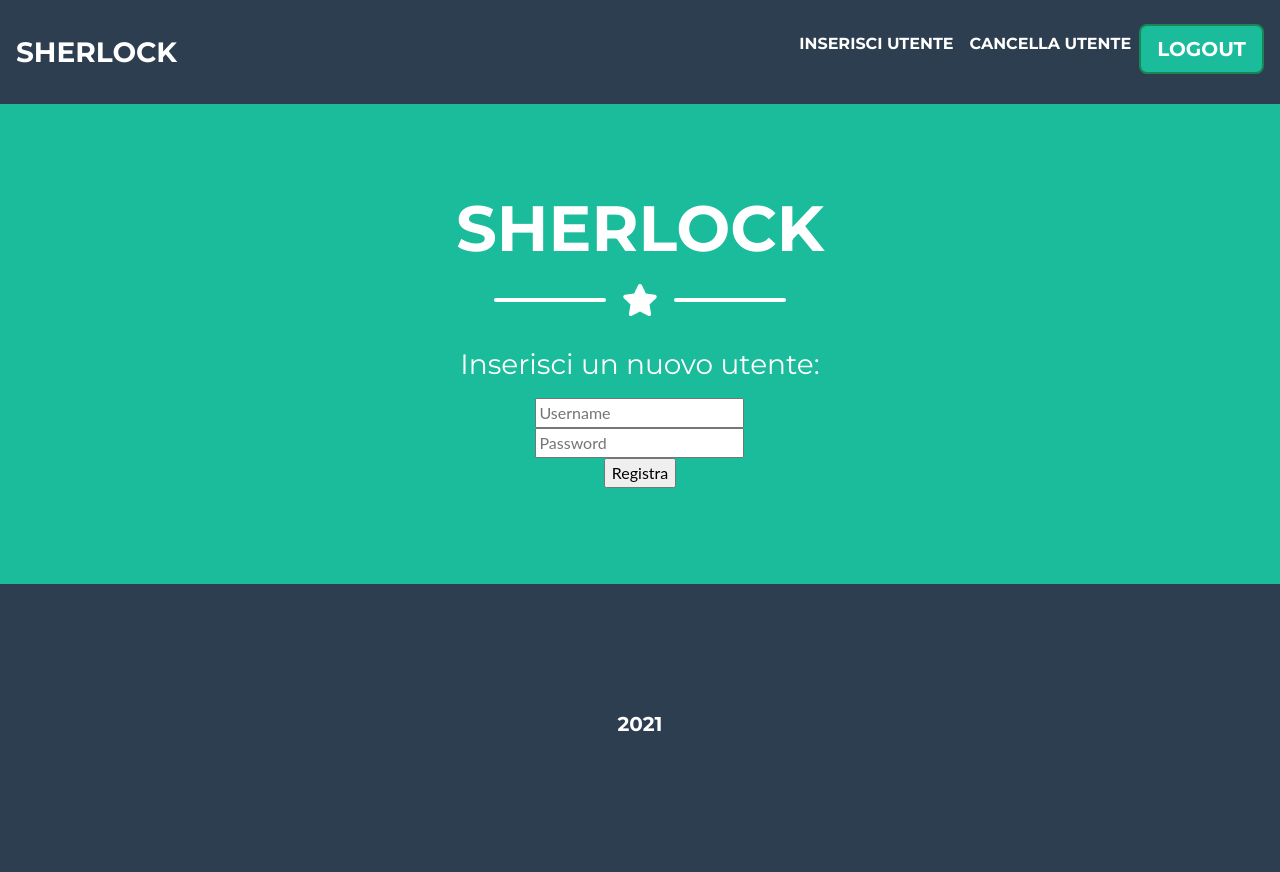
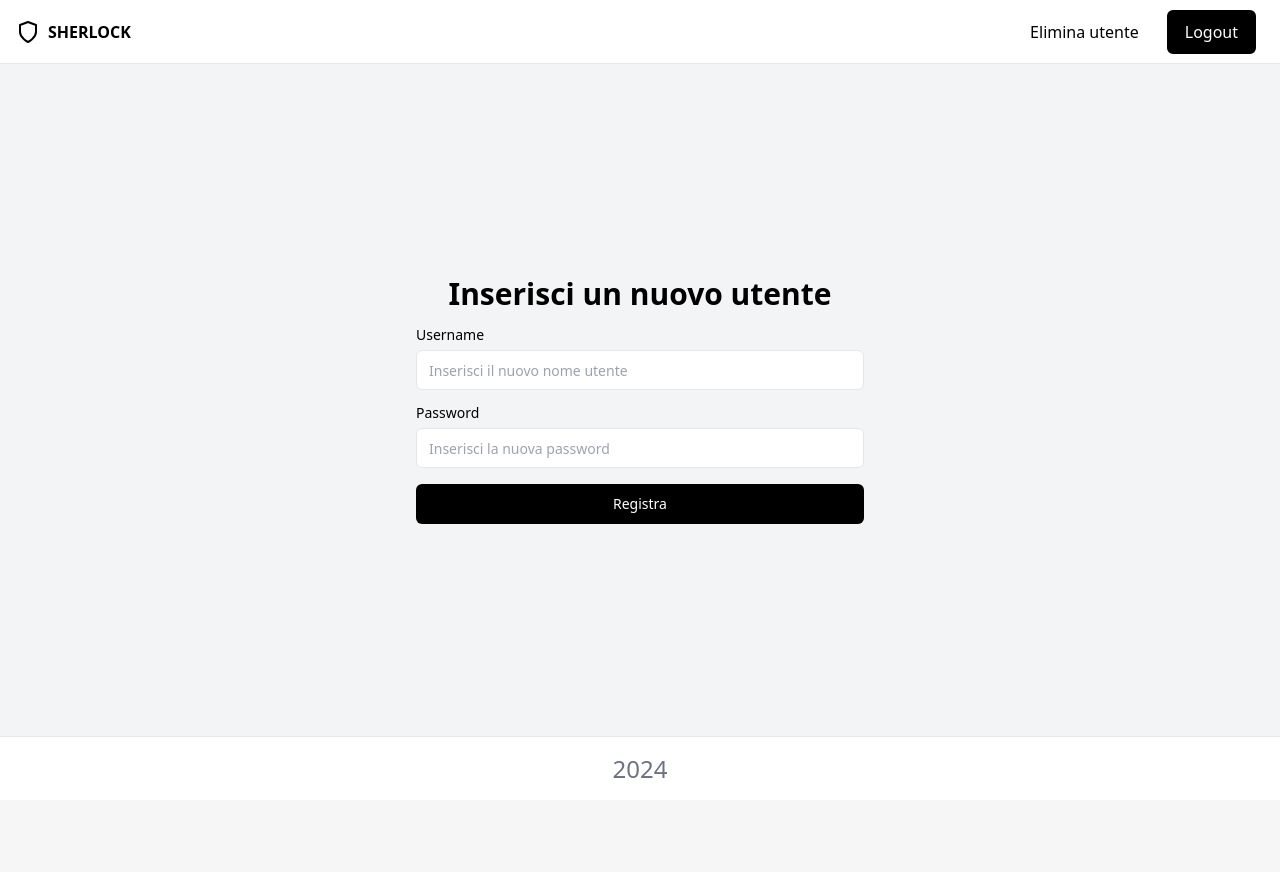
Before and after one commit to nicolobartolinii/IA_Sherlock_2324, a Flask app: template SSIP-w-Python/primaprova/templates/sign_in.html in a window 1280 px wide. After the commit the page ends 778 px from the top, so only its background shows below. Run offline with Flask 2, Linux system fonts and the light colour scheme; the template is opened without the code that fills it: values that come from a table or form of the project are taken from there, others are empty; parts of the project's set-up code (start-up, migrations or seed data) failed here and were passed over; some libraries are stand-ins or nearby versions.

Commit message:
Schermata sign_in

```diff
--- a/SSIP-w-Python/primaprova/templates/sign_in.html
+++ b/SSIP-w-Python/primaprova/templates/sign_in.html
@@ -1,64 +1,73 @@
 <!DOCTYPE html>
-<html lang="it">
+<html lang="en">
 <head>
-		<meta charset="UTF-8">
-		<link rel="stylesheet" href="https://cdn.jsdelivr.net/npm/bootstrap@4.6.1/dist/css/bootstrap.min.css" integrity="sha384-zCbKRCUGaJDkqS1kPbPd7TveP5iyJE0EjAuZQTgFLD2ylzuqKfdKlfG/eSrtxUkn" crossorigin="anonymous">
-		<title>Sherlock - Home</title>
-		<link rel="icon" href="https://www.seekpng.com/png/detail/527-5275313_app-icon-detective-conan-avatar.png" type = "image/x-icon">
-		<link href="{{ url_for('static',filename='css/styles.css')}}" rel="stylesheet" />
-		<script src="https://use.fontawesome.com/releases/v5.15.4/js/all.js" crossorigin="anonymous"></script>
-        <!-- Google fonts-->
-        <link href="https://fonts.googleapis.com/css?family=Montserrat:400,700" rel="stylesheet" type="text/css" />
+    <meta charset="UTF-8"/>
+    <meta name="viewport" content="width=device-width, initial-scale=1.0"/>
+    <title>SHERLOCK - Admin</title>
+    <script src="https://cdn.tailwindcss.com"></script>
 </head>
-	<nav class="navbar navbar-expand-lg bg-secondary text-uppercase fixed-top" id="mainNav">
-		<div>
-			<a class="navbar-brand" href="#page-top">Sherlock</a>
-		</div>
-		<div class="collapse navbar-collapse" id="navbarDropdown">
-			<ul class="navbar-nav ml-auto">
-			  <li class="nav-item">
-				<p><a class="nav-link" href="sign_in">Inserisci utente </a></p>
-			  </li>
-			  <li class="nav-item">
-				<p><a class="nav-link" href="delete_account">Cancella utente</a></p>
-			  </li>
-				<li class="nav-item">
-					<a class="font-weight-bold bg-primary text-white rounded btn btn-lg btn-success" role="button" href="logout">
+<body>
+<div class="flex flex-col min-h-screen bg-gray-100">
+    <header class="flex items-center h-16 px-4 border-b bg-white">
+        <a
+                class="flex items-center gap-2 text-lg font-semibold md:text-base"
+                href="#"
+        >
+            <svg
+                    xmlns="http://www.w3.org/2000/svg"
+                    width="24"
+                    height="24"
+                    viewBox="0 0 24 24"
+                    fill="none"
+                    stroke="currentColor"
+                    stroke-width="2"
+                    stroke-linecap="round"
+                    stroke-linejoin="round"
+                    class="w-6 h-6"
+            >
+                <path d="M12 22s8-4 8-10V5l-8-3-8 3v7c0 6 8 10 8 10"></path>
+            </svg>
+            <span>SHERLOCK</span>
+        </a>
+        <nav class="flex items-center ml-auto gap-5 text-md font-medium">
+            <a href="/delete_account" class="hover:underline">Elimina utente</a>
+            <a
+                    class="inline-flex items-center justify-center whitespace-nowrap rounded-md text-md font-medium ring-offset-background transition-colors focus-visible:outline-none focus-visible:ring-2 focus-visible:ring-ring focus-visible:ring-offset-2 disabled:pointer-events-none disabled:opacity-50 bg-black text-white hover:bg-black/75 active:bg-black/50 px-4 py-2 mx-2 border-2 border-black hover:border-black/75 active:border-black/50"
+                    href="logout"
+            >
                 Logout
             </a>
-				</li>
-			</ul>
+        </nav>
+    </header>
+    <main class="flex-1 py-6 px-4 md:px-6 lg:px-8 flex items-center justify-center">
+        <section class="w-full max-w-md">
+            <h1 class="text-3xl font-bold mb-4 text-center">Inserisci un nuovo utente</h1>
+            <form method="POST" action="" class="grid gap-4 form-signin">
+                {{ form.hidden_tag() }}
+
+                <div class="grid gap-2">
+                    {{ form.username.label(class_="text-sm font-medium leading-none peer-disabled:cursor-not-allowed peer-disabled:opacity-70") }}
+                    {{ form.username(id="username", class_="flex h-10 w-full rounded-md border border-input bg-background px-3 py-2 text-sm ring-offset-background file:border-0 file:bg-transparent file:text-sm file:font-medium placeholder:text-muted-foreground focus-visible:outline-none focus-visible:ring-2 focus-visible:ring-ring focus-visible:ring-offset-2 disabled:cursor-not-allowed disabled:opacity-50", placeholder="Inserisci il nuovo nome utente", required=True) }}
                 </div>
-	</nav>
-	<body id="page-top">
-        <!-- Masthead-->
-        <header class="masthead bg-primary text-white text-center">
-          	<div class="container d-flex align-items-center flex-column">
-			<!-- Masthead Heading-->
-				<h1 class="masthead-heading text-uppercase mb-0">Sherlock</h1>
-				<!-- Icon Divider-->
-				<div class="divider-custom divider-light">
-					<div class="divider-custom-line"></div>
-					<div class="divider-custom-icon"><i class="fas fa-star"></i></div>
-					<div class="divider-custom-line"></div>
 
+                <div class="grid gap-2">
+                    {{ form.password.label(class_="text-sm font-medium leading-none peer-disabled:cursor-not-allowed peer-disabled:opacity-70") }}
+                    {{ form.password(id="password", class_="flex h-10 w-full rounded-md border border-input bg-background px-3 py-2 text-sm ring-offset-background file:border-0 file:bg-transparent file:text-sm file:font-medium placeholder:text-muted-foreground focus-visible:outline-none focus-visible:ring-2 focus-visible:ring-ring focus-visible:ring-offset-2 disabled:cursor-not-allowed disabled:opacity-50", placeholder="Inserisci la nuova password", required=True) }}
                 </div>
+
+                {{ form.submit(class_="inline-flex items-center justify-center whitespace-nowrap rounded-md text-sm font-medium ring-offset-background transition-colors focus-visible:outline-none focus-visible:ring-2 focus-visible:ring-ring focus-visible:ring-offset-2 disabled:pointer-events-none disabled:opacity-50 bg-black text-white hover:bg-black/75 active:bg-black/50 h-10 px-4 py-2") }}
+            </form>
+
             {% if inserted == True %}
-					<p>Nuovo utente registrato correttamente</p>
+                <p class="text-emerald-600 text-lg-center font-light mt-2">Nuovo utente registrato correttamente.</p>
             {% elif invalid == True %}
-					<p>Utente già esistente</p>
+                <p class="text-red-400 text-lg-center font-light mt-2">Nome utente già esistente.</p>
             {% endif %}
-				<form method="POST" action="" class="form-signin">
-					<h1 class="h3 mb-3 font-weight-normal">Inserisci un nuovo utente:</h1>
-					{{ form.hidden_tag() }}
-					 {{ form.username }} <br>
-					 {{ form.password }} <br>
-					 {{ form.submit }}
-				</form>
+
+        </section>
+    </main>
+    <footer class="h-16 flex items-center justify-center border-t bg-white">
+        <p class="text-2xl text-gray-500">2024</p>
+    </footer>
 </div>
-        </header>
-	</body>
-	<footer class="bg-secondary footer mt-auto py-5">
-		<h5>2021</h2>
-	</footer>
 </html>
```
Lines whose indentation alone changed are shown as unchanged.
